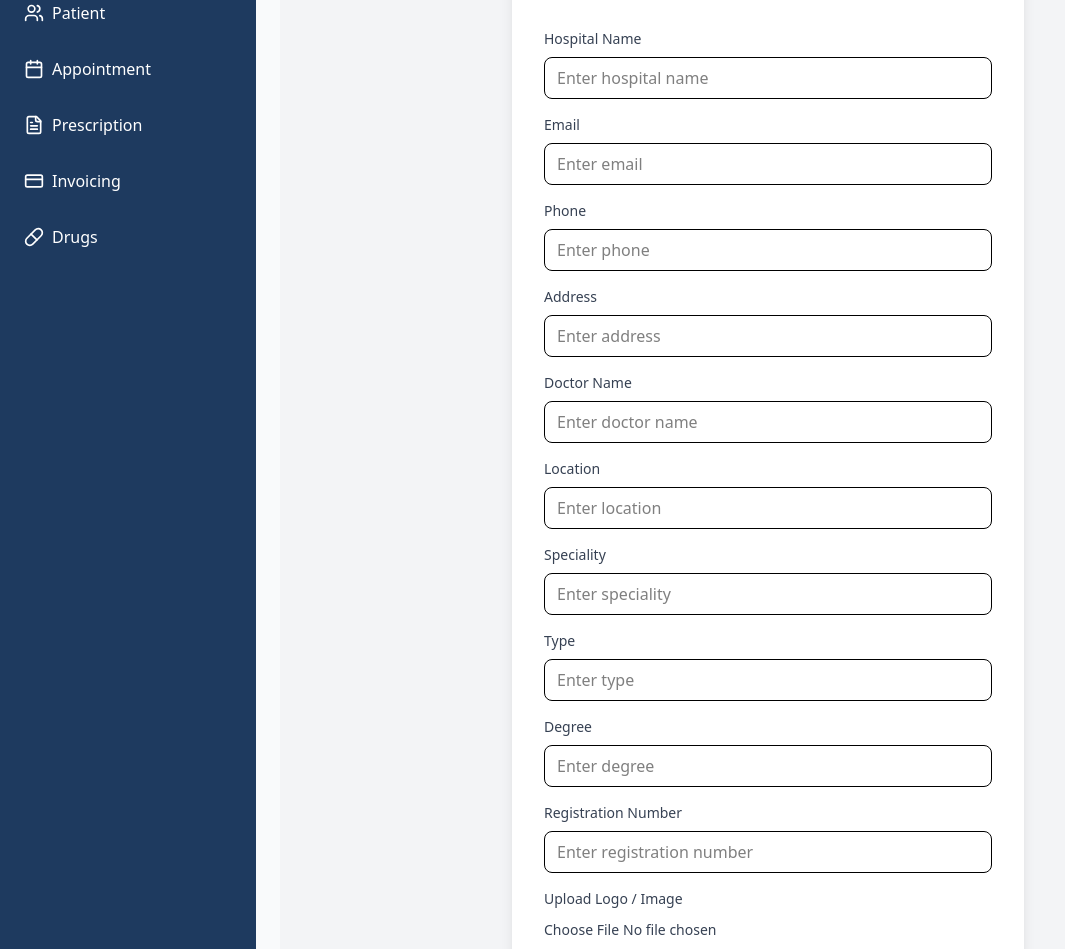
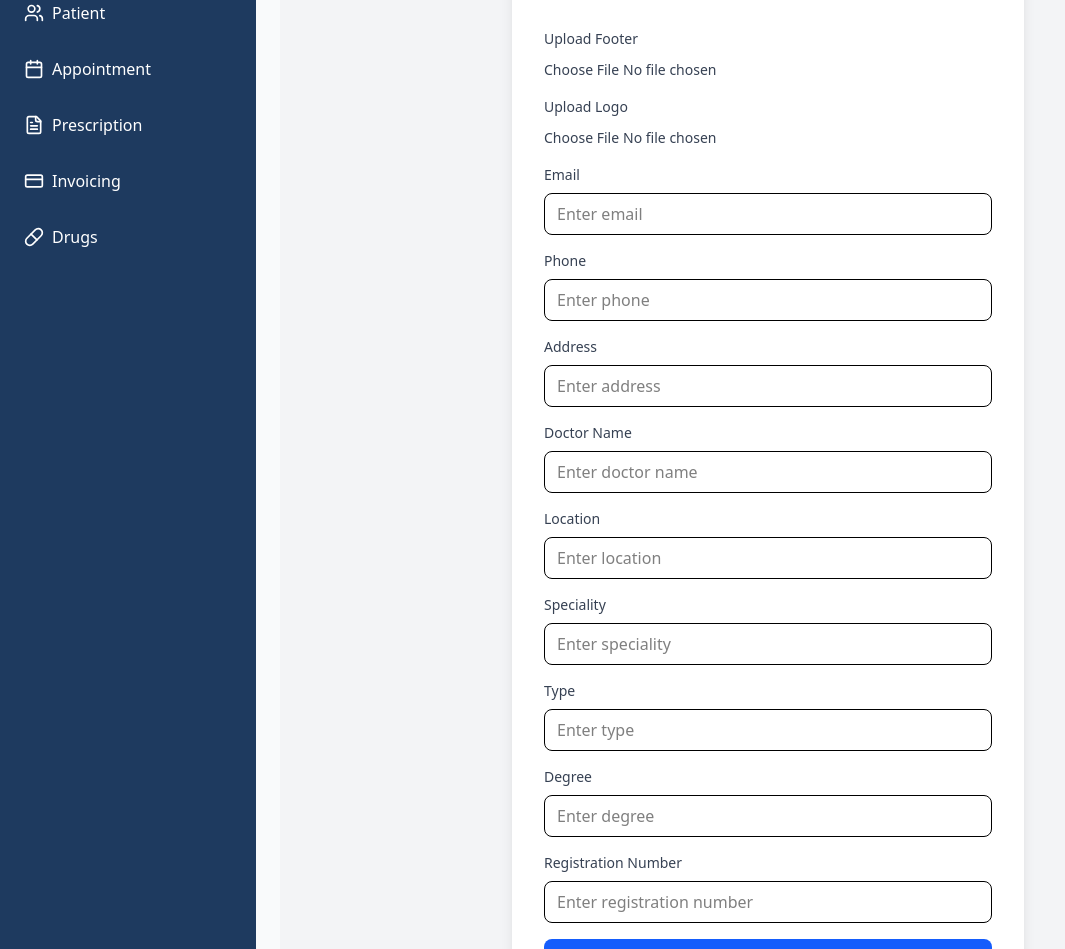
Before and after one commit to Virtualsphere/implantoz-frontend, a React (Vite) app: page /header/form in a window 1280 px wide. Shown: the part 168-1117 px from the top of the page, without its empty margins (0-1065 px from the left). Built offline with nearby package versions, Linux system fonts and the light colour scheme; no server answers.

Commit message:
Update Header.jsx

```diff
--- a/src/Pages/Header.jsx
+++ b/src/Pages/Header.jsx
@@ -16,11 +16,16 @@ const Header = () => {
     degree: "",
     registeration_number: "",
   });
-  const [image, setImage] = useState(null);
-  const [preview, setPreview] = useState(null);
+
+  // Separate states for logo and footer
+  const [logo, setLogo] = useState(null);
+  const [footer, setFooter] = useState(null);
+  const [logoPreview, setLogoPreview] = useState(null);
+  const [footerPreview, setFooterPreview] = useState(null);
+
   const [loading, setLoading] = useState(false);
 
-  // 🧠 Fetch existing header data once on mount
+  // Fetch existing header data
   useEffect(() => {
     const fetchHeader = async () => {
       try {
@@ -29,7 +34,6 @@ const Header = () => {
         const data = await res.json();
         if (data && data[0]) {
           setForm({
-            hospitalName: data[0].hospital_name || "",
             address: data[0].address || "",
             email: data[0].email || "",
             phone: data[0].number || "",
@@ -40,8 +44,15 @@ const Header = () => {
             degree: data[0].degree || "",
             registeration_number: data[0].registeration_number || "",
           });
+
+          // Set logo preview if exists
           if (data[0].image) {
-            setPreview(`${API_BASE}/uploads/${data[0].image}`);
+            setLogoPreview(`${API_BASE}/uploads/${data[0].image}`);
+          }
+
+          // Set footer preview if exists
+          if (data[0].footer) {
+            setFooterPreview(`${API_BASE}/uploads/${data[0].footer}`);
           }
         }
       } catch (error) {
@@ -56,11 +67,19 @@ const Header = () => {
     setForm({ ...form, [e.target.name]: e.target.value });
   };
 
-  const handleImageChange = (e) => {
+  const handleLogoChange = (e) => {
     const file = e.target.files[0];
     if (file) {
-      setImage(file);
-      setPreview(URL.createObjectURL(file));
+      setLogo(file);
+      setLogoPreview(URL.createObjectURL(file));
+    }
+  };
+
+  const handleFooterChange = (e) => {
+    const file = e.target.files[0];
+    if (file) {
+      setFooter(file);
+      setFooterPreview(URL.createObjectURL(file));
     }
   };
 
@@ -69,14 +88,16 @@ const Header = () => {
       setLoading(true);
       const formData = new FormData();
 
-      // Append only provided (non-empty) fields
+      // Append non-empty form fields
       Object.entries(form).forEach(([key, value]) => {
         if (value && value.trim() !== "") {
           formData.append(key, value);
         }
       });
 
-      if (image) formData.append("files", image); // 👈 name must match your multer field
+      // Append logo/footer if provided
+      if (logo) formData.append("logo", logo);
+      if (footer) formData.append("footer", footer);
 
       const res = await fetch(`${API_BASE}/api/header`, {
         method: "POST",
@@ -105,9 +126,52 @@ const Header = () => {
           PDF HEADER CONFIGURATION
         </h2>
 
-        {/* Fields */}
+        {/* Footer Upload */}
+        <div className="mb-4">
+          <label className="block text-gray-700 text-sm mb-2">
+            Upload Footer
+          </label>
+          <input
+            type="file"
+            accept="image/*"
+            onChange={handleFooterChange}
+            className="w-full text-sm text-gray-700"
+          />
+          {footerPreview && (
+            <div className="mt-3 flex justify-center">
+              <img
+                src={footerPreview}
+                alt="Footer Preview"
+                className="h-24 object-contain border"
+              />
+            </div>
+          )}
+        </div>
+
+        {/* Logo Upload */}
+        <div className="mb-4">
+          <label className="block text-gray-700 text-sm mb-2">
+            Upload Logo
+          </label>
+          <input
+            type="file"
+            accept="image/*"
+            onChange={handleLogoChange}
+            className="w-full text-sm text-gray-700"
+          />
+          {logoPreview && (
+            <div className="mt-3 flex justify-center">
+              <img
+                src={logoPreview}
+                alt="Logo Preview"
+                className="h-24 w-24 object-cover rounded-full border"
+              />
+            </div>
+          )}
+        </div>
+
+        {/* Form Fields */}
         {[
-          { label: "Hospital Name", name: "hospitalName", type: "text" },
           { label: "Email", name: "email", type: "email" },
           { label: "Phone", name: "phone", type: "text" },
           { label: "Address", name: "address", type: "text" },
@@ -137,28 +201,6 @@ const Header = () => {
           </div>
         ))}
 
-        {/* Image Upload */}
-        <div className="mb-4">
-          <label className="block text-gray-700 text-sm mb-2">
-            Upload Logo / Image
-          </label>
-          <input
-            type="file"
-            accept="image/*"
-            onChange={handleImageChange}
-            className="w-full text-sm text-gray-700"
-          />
-          {preview && (
-            <div className="mt-3 flex justify-center">
-              <img
-                src={preview}
-                alt="Preview"
-                className="h-24 w-24 object-cover rounded-full border"
-              />
-            </div>
-          )}
-        </div>
-
         {/* Submit Button */}
         <button
           onClick={handleSubmit}
```
